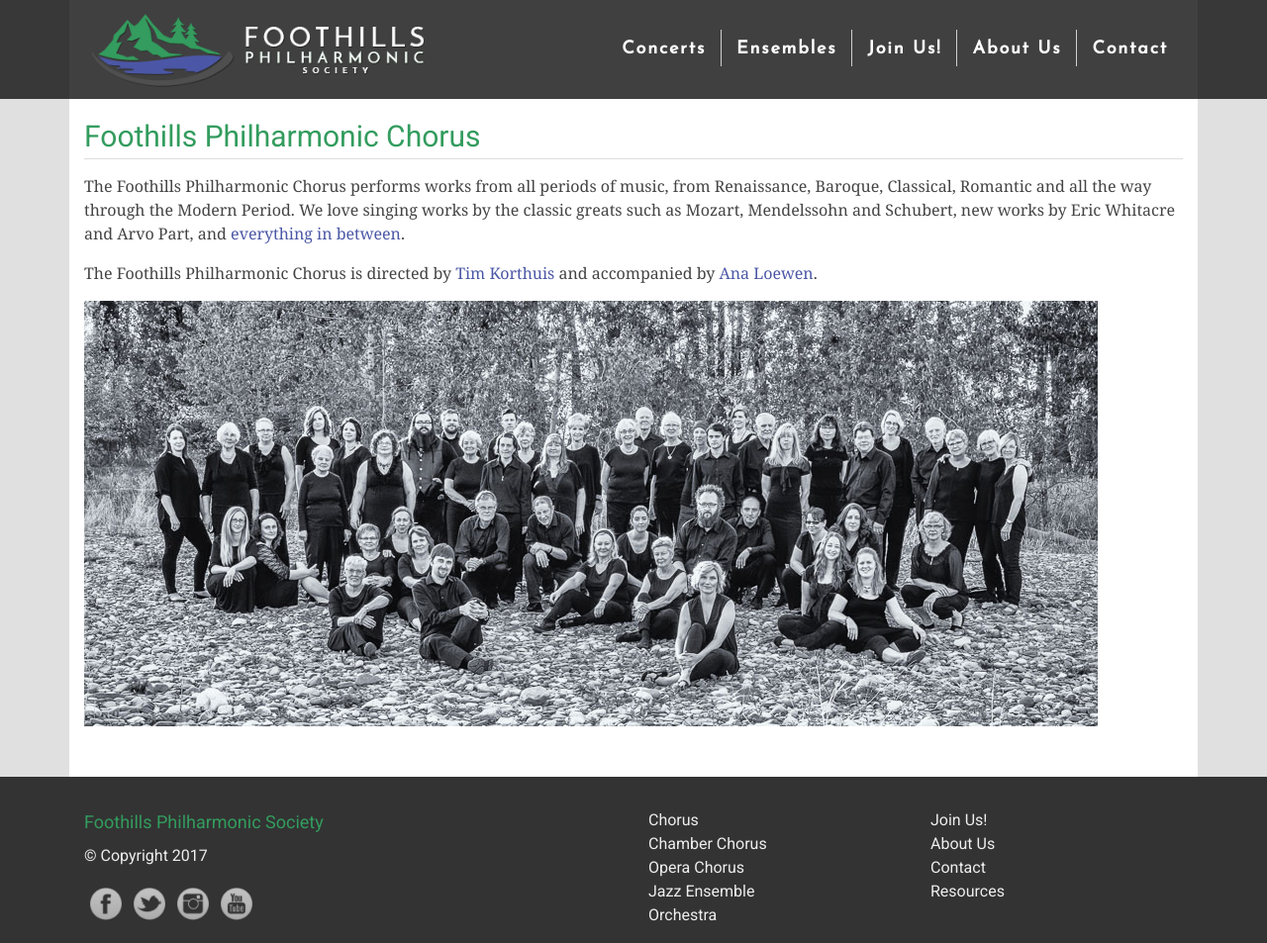
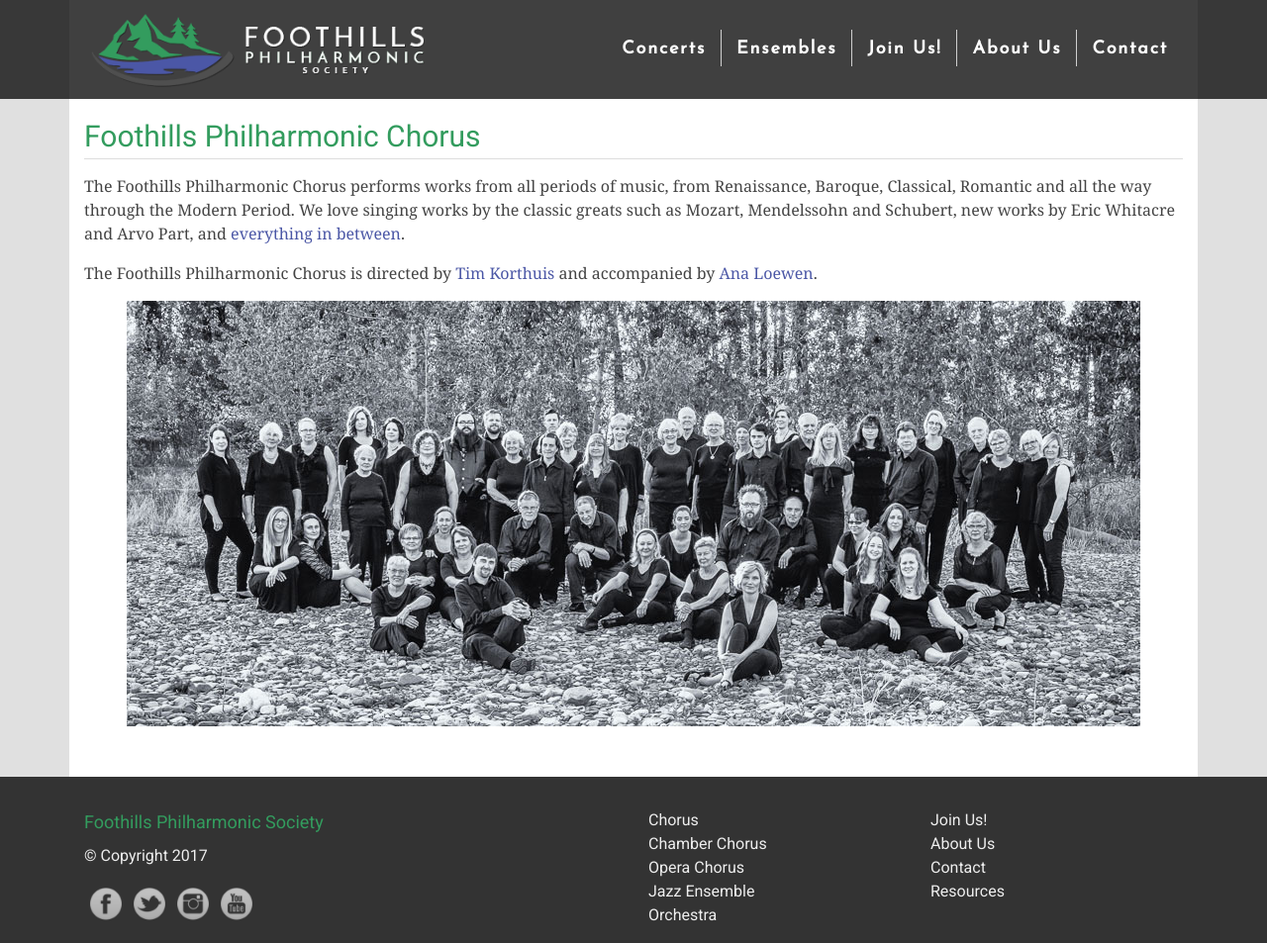
Before and after one commit to percyhanna/fps, a Jekyll site: the page built from chorus.html, in a window 1280 px wide and 953 px high. Shown: the whole window at 99% size. Built offline with Jekyll 4.4.1, drawn with Linux system fonts in a browser that asks for light colours; nearby versions of some CDN libraries; Markdown is read by kramdown in place of the engine named in the settings.

Commit message:
Center chorus image

```diff
--- a/chorus.html
+++ b/chorus.html
@@ -11,6 +11,6 @@ title: Foothills Philharmonic Chorus
 
             <p>The Foothills Philharmonic Chorus is directed by <a href="/about-tim.html">Tim Korthuis</a> and accompanied by <a href="http://www.souliloquy.ca" target="_blank">Ana Loewen</a>.</p>
 
-            <p><img class="content-image" alt="Foothills Philharmonic Chorus" src="/images/choir-group-shot.jpg" style="max-width: 100%;"></p>
+            <p class="content-image"><img alt="Foothills Philharmonic Chorus" src="/images/choir-group-shot.jpg" style="max-width: 100%;"></p>
           </div>
         </div>
```
